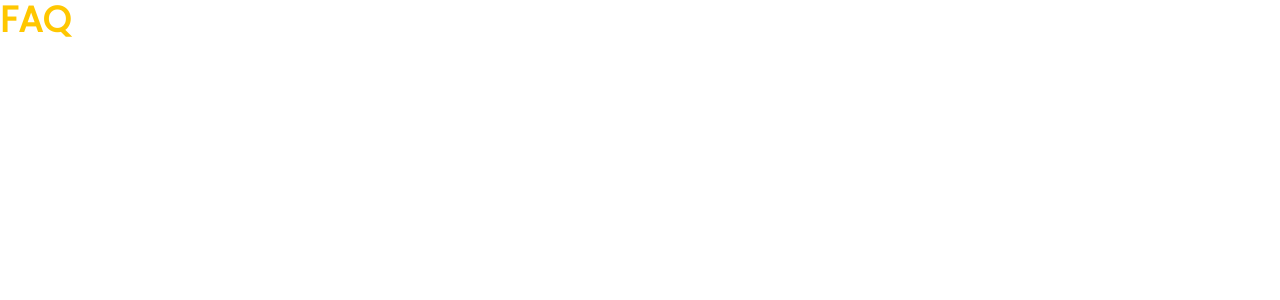
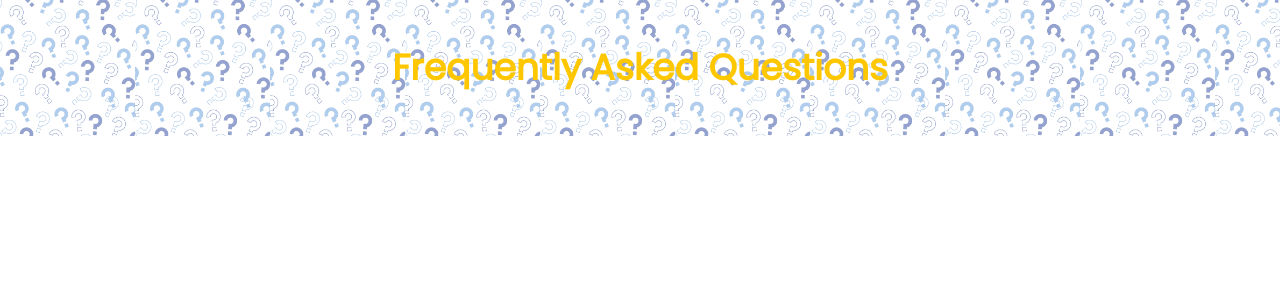
Before and after one commit to BestBow/Yooyyaa-Immigration-Consulting-Website, a React (Vite) app in the folder client/: page / in a window 1280 px wide. Shown: the top 300 px of the page. Built offline with nearby package versions, Linux system fonts and the light colour scheme.

Commit message:
Added temp background image for Faq Header Section

```diff
--- a/client/src/pages/FAQ.jsx
+++ b/client/src/pages/FAQ.jsx
@@ -1,5 +1,6 @@
 import React from 'react';
 import FAQAccordion from "../components/FAQAccordion";
+import "tailwindcss";
 
 export default function FAQ() {
 
@@ -30,10 +31,15 @@ let faqInfo = [
 ];
 
 return (
-    <>
-    <h1>FAQ</h1>
-    <FAQAccordion faq={faqInfo} />
-    </>
+    <div className="bg-contain bg-[url('../assets/question_marks_background.jpg')] container mx-auto px-4 py-12">
+    	<h1 className='flex justify-center'>Frequently Asked Questions</h1>
+     	{/*Header */}
+
+			<FAQAccordion faq={faqInfo} />
+
+    	{/*Footer*/}
+    </div>
+
 );
 
 }
```
Also changed, not shown: client/src/assets/question_marks_background.jpg (added).
